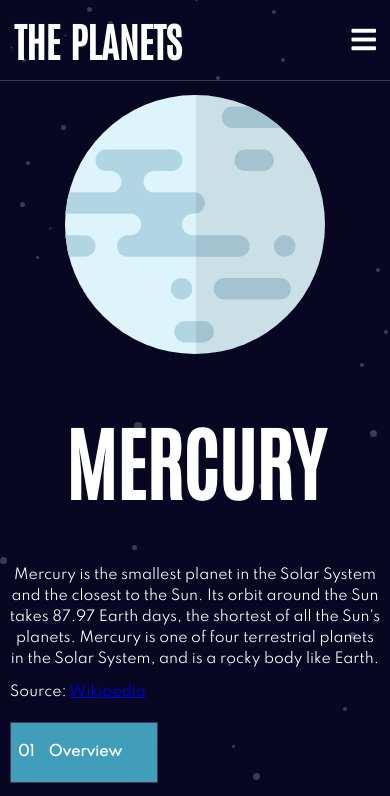
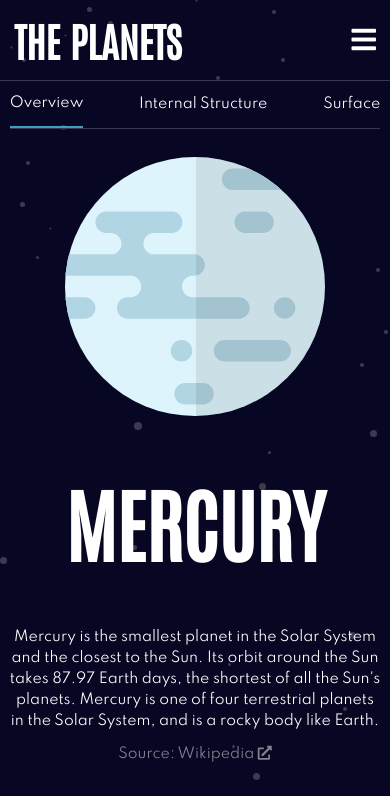
Before and after one commit to Buachie/planet-facts, a React (Create React App) app: page / in a window 390 px wide. Shown: the top 796 px of the page. Built offline with nearby package versions, Linux system fonts and the light colour scheme.

Commit message:
Fix spacing between planet and geography images,Replace buttons with nav bar on mobile

```diff
--- a/src/components/DisplayPlanets.tsx
+++ b/src/components/DisplayPlanets.tsx
@@ -39,7 +39,40 @@ const DisplayPlanets = (props: Planet) => {
 
   return (
     <div className={`planet ${props.data.name}`}>
-      <div className="button-container-mobile"></div>
+      <div className="button-container-mobile">
+        <div
+          className={`button ${overview ? "active" : null}`}
+          style={{
+            borderBottom: overview ? "2px solid " + props.data.color : "none",
+          }}
+          onClick={activateOverview}
+        >
+          <p>Overview</p>
+        </div>
+
+        <div
+          className={`button ${internal ? "active" : null}`}
+          style={{
+            borderBottom: internal
+              ? "2px solid " + props.data.color
+              : "transparent",
+          }}
+          onClick={activateInternal}
+        >
+          <p>Internal Structure</p>
+        </div>
+        <div
+          className={`button ${geology ? "active" : null}`}
+          style={{
+            borderBottom: geology
+              ? "2px solid " + props.data.color
+              : "transparent",
+          }}
+          onClick={activateGeology}
+        >
+          <p>Surface</p>
+        </div>
+      </div>
       <div className="planet-data">
         <div className="img-container">
           <img
@@ -81,7 +114,7 @@ const DisplayPlanets = (props: Planet) => {
                     : props.data.geology.source
                 }
               >
-                Wikipedia
+                Wikipedia <i className="fas fa-external-link-alt"></i>
               </a>
             </p>
           </div>
--- a/src/components/Footer.tsx
+++ b/src/components/Footer.tsx
@@ -1,11 +1,13 @@
 const Footer = () => {
   return (
     <footer className="footer">
-      <p>
-        <span dangerouslySetInnerHTML={{ __html: "&copy;" }} /> Aaron Buachie
-        2021
-      </p>
-      <a href="https://abuachie.com">abuachie.com</a>
+      <div className="footer-content">
+        <p>
+          <span dangerouslySetInnerHTML={{ __html: "&copy;" }} /> Aaron Buachie
+          2021
+        </p>
+        <a href="https://abuachie.com">abuachie.com</a>
+      </div>
     </footer>
   );
 };
--- a/src/components/Navbar.tsx
+++ b/src/components/Navbar.tsx
@@ -6,6 +6,7 @@ const Navbar = () => {
 
   return (
     <nav className="nav-bar">
+      <div className="nav-content">
         <h2 className="nav-title">The Planets</h2>
         <div className="menu-icon">
           <i
@@ -39,6 +40,7 @@ const Navbar = () => {
             Neptune
           </Link>
         </div>
+      </div>
     </nav>
   );
 };
--- a/src/data/data.json
+++ b/src/data/data.json
@@ -142,7 +142,7 @@
     "revolution": "29.46 Years",
     "radius": "58,232 KM",
     "temperature": "-138°c",
-    "color": "CD5120",
+    "color": "#CD5120",
     "images": {
       "planet": "./assets/planet-saturn.svg",
       "internal": "./assets/planet-saturn-internal.svg",
--- a/src/scss/main.css
+++ b/src/scss/main.css
@@ -47,10 +47,14 @@ h3 {
 }
 
 .nav-bar {
+  width: 100%;
+  border-bottom: 1px solid #38384f;
+}
+
+.nav-bar .nav-content {
   max-width: 1600px;
   margin: 0 auto;
   width: 100%;
-  border-bottom: 1px solid #38384f;
   display: -webkit-box;
   display: -ms-flexbox;
   display: flex;
@@ -64,15 +68,15 @@ h3 {
   padding: 1em;
 }
 
-.nav-bar .menu-icon {
+.nav-bar .nav-content .menu-icon {
   display: none;
 }
 
-.nav-bar .nav-title {
+.nav-bar .nav-content .nav-title {
   margin: 0;
 }
 
-.nav-bar .nav-menu {
+.nav-bar .nav-content .nav-menu {
   display: -webkit-box;
   display: -ms-flexbox;
   display: flex;
@@ -84,17 +88,22 @@ h3 {
   text-transform: uppercase;
 }
 
-.nav-bar .nav-menu a {
+.nav-bar .nav-content .nav-menu a {
   text-decoration: none;
   color: #fff;
 }
 
 footer {
+  width: 100%;
+  border-top: 1px solid #38384f;
+}
+
+footer .footer-content {
   max-width: 1600px;
   margin: 1em auto;
+  padding: 0.5em;
   width: 100%;
   bottom: 0;
-  border-top: 1px solid #38384f;
   display: -webkit-box;
   display: -ms-flexbox;
   display: flex;
@@ -111,6 +120,8 @@ footer {
   max-width: 1600px;
   width: 95%;
   margin: 0 auto;
+  margin-top: 2em;
+  margin-bottom: 2em;
 }
 
 .planet .planet-data {
@@ -144,6 +155,8 @@ footer {
   -webkit-box-align: center;
       -ms-flex-align: center;
           align-items: center;
+  -webkit-transition: all ease 0.5s;
+  transition: all ease 0.5s;
 }
 
 .planet .planet-data .img-container img {
@@ -152,9 +165,8 @@ footer {
 }
 
 .planet .planet-data .img-container .planet-geology {
-  position: relative;
-  bottom: 20;
-  width: 20%;
+  margin-top: -60px;
+  width: 15%;
 }
 
 .planet .planet-data .planet-info {
@@ -172,6 +184,15 @@ footer {
 .planet .planet-data .planet-info .source,
 .planet .planet-data .planet-info .button {
   font-family: Spartan;
+}
+
+.planet .planet-data .planet-info .source {
+  color: #838391;
+}
+
+.planet .planet-data .planet-info .source a {
+  text-decoration: none;
+  color: #838391;
 }
 
 .planet .planet-data .planet-info .planet-overview {
@@ -217,6 +238,10 @@ footer {
   font-weight: bold;
 }
 
+.planet .button-container-mobile {
+  display: none;
+}
+
 .planet-stats {
   margin-top: 3em;
   width: 100%;
@@ -247,7 +272,7 @@ footer {
 }
 
 @media screen and (max-width: 1000px) {
-  .nav-bar {
+  .nav-content {
     -webkit-box-orient: vertical;
     -webkit-box-direction: normal;
         -ms-flex-direction: column;
@@ -261,8 +286,8 @@ footer {
         -ms-flex-direction: column !important;
             flex-direction: column !important;
   }
-  .planet .planet-data .img-container img {
-    width: 100%;
+  .planet .planet-data .img-container .planet-geology {
+    width: 30%;
   }
   .planet .planet-data .planet-info {
     width: 100%;
@@ -289,7 +314,7 @@ footer {
 }
 
 @media screen and (max-width: 600px) {
-  .nav-bar {
+  .nav-content {
     position: relative;
     -webkit-box-orient: horizontal;
     -webkit-box-direction: normal;
@@ -299,7 +324,7 @@ footer {
         -ms-flex-pack: justify;
             justify-content: space-between;
   }
-  .nav-bar .nav-menu {
+  .nav-content .nav-menu {
     -webkit-box-orient: vertical;
     -webkit-box-direction: normal;
         -ms-flex-direction: column;
@@ -313,7 +338,7 @@ footer {
     -webkit-transition: all 0.5s ease;
     transition: all 0.5s ease;
   }
-  .nav-bar .active {
+  .nav-content .active {
     background: #070724;
     left: 0;
     opacity: 1;
@@ -322,8 +347,8 @@ footer {
     z-index: 1;
     overflow: hidden;
   }
-  .nav-bar .menu-icon {
-    display: block;
+  .nav-content .menu-icon {
+    display: block !important;
   }
   .planet-stats {
     -webkit-box-orient: vertical;
@@ -337,7 +362,19 @@ footer {
   }
 }
 
-@media screen and (max-width: 400px) {
+@media screen and (max-width: 485px) {
+  .planet {
+    margin-top: 0;
+  }
+  .planet .planet-data {
+    margin-top: 2em;
+  }
+  .planet .planet-data .info-container .source {
+    text-align: center;
+  }
+  .planet .planet-data .img-container .planet-geology {
+    width: 50%;
+  }
   .planet .planet-data .img-container img {
     width: 100%;
   }
@@ -355,5 +392,26 @@ footer {
   .planet .planet-data .planet-info .info-container .planet-overview {
     text-align: center;
   }
+  .planet .button-container {
+    display: none !important;
+  }
+  .planet .button-container-mobile {
+    border-bottom: 1px solid #38384f;
+    display: -webkit-box;
+    display: -ms-flexbox;
+    display: flex;
+    -webkit-box-orient: horizontal;
+    -webkit-box-direction: normal;
+        -ms-flex-direction: row;
+            flex-direction: row;
+    -webkit-box-pack: justify;
+        -ms-flex-pack: justify;
+            justify-content: space-between;
+    -webkit-box-align: center;
+        -ms-flex-align: center;
+            align-items: center;
+    -webkit-transition: all 0.5s ease;
+    transition: all 0.5s ease;
+  }
 }
 /*# sourceMappingURL=main.css.map */
--- a/src/scss/main.scss
+++ b/src/scss/main.scss
@@ -44,12 +44,14 @@ h3 {
   letter-spacing: 2.6px;
 }
 //Navbar
-
 .nav-bar {
+  width: 100%;
+  border-bottom: 1px solid #38384f;
+  .nav-content {
     max-width: 1600px;
     margin: 0 auto;
+    //margin-bottom: 1em;
     width: 100%;
-  border-bottom: 1px solid #38384f;
     display: flex;
     align-items: center;
     justify-content: space-between;
@@ -75,16 +77,21 @@ h3 {
       }
     }
   }
+}
 //Footer
 footer {
+  width: 100%;
+  border-top: 1px solid #38384f;
+  .footer-content {
     max-width: 1600px;
     margin: 1em auto;
+    padding: 0.5em;
     width: 100%;
     bottom: 0;
-  border-top: 1px solid #38384f;
     display: flex;
     align-items: center;
     justify-content: space-between;
+  }
 }
 
 //Planet Info
@@ -93,7 +100,8 @@ footer {
   max-width: 1600px;
   width: 95%;
   margin: 0 auto;
-
+  margin-top: 2em;
+  margin-bottom: 2em;
   .planet-data {
     display: flex;
     flex-direction: row;
@@ -107,14 +115,14 @@ footer {
       justify-content: center;
       align-items: center;
       //position: relative;
+      transition: all ease 0.5s;
       img {
         transition: all ease 0.5s;
       }
 
       .planet-geology {
-        position: relative;
-        bottom: 20;
-        width: 20%;
+        margin-top: -60px;
+        width: 15%;
       }
     }
     .planet-info {
@@ -127,10 +135,18 @@ footer {
       .button {
         font-family: Spartan;
       }
+      .source {
+        color: #838391;
+        a {
+          text-decoration: none;
+          color: #838391;
+        }
+      }
 
       .planet-overview {
         line-height: 1.5em;
       }
+
       .button-container {
         display: flex;
         flex-direction: column;
@@ -156,6 +172,9 @@ footer {
       }
     }
   }
+  .button-container-mobile {
+    display: none;
+  }
 }
 
 .planet-stats {
@@ -179,7 +198,7 @@ footer {
 }
 
 @media screen and (max-width: 1000px) {
-  .nav-bar {
+  .nav-content {
     flex-direction: column;
     gap: 0.5em;
     margin-bottom: 1em;
@@ -191,7 +210,10 @@ footer {
 
       .img-container {
         img {
-          width: 100%;
+          //width: 100%;
+        }
+        .planet-geology {
+          width: 30%;
         }
       }
       .planet-info {
@@ -212,7 +234,7 @@ footer {
 }
 
 @media screen and (max-width: 600px) {
-  .nav-bar {
+  .nav-content {
     position: relative;
     flex-direction: row;
     justify-content: space-between;
@@ -235,7 +257,7 @@ footer {
       overflow: hidden;
     }
     .menu-icon {
-      display: block;
+      display: block !important;
     }
   }
   .planet-stats {
@@ -247,10 +269,20 @@ footer {
   }
 }
 
-@media screen and (max-width: 400px) {
+@media screen and (max-width: 485px) {
   .planet {
+    margin-top: 0;
     .planet-data {
+      margin-top: 2em;
+      .info-container {
+        .source {
+          text-align: center;
+        }
+      }
       .img-container {
+        .planet-geology {
+          width: 50%;
+        }
         img {
           width: 100%;
         }
@@ -267,5 +299,16 @@ footer {
         }
       }
     }
+    .button-container {
+      display: none !important;
+    }
+    .button-container-mobile {
+      border-bottom: 1px solid #38384f;
+      display: flex;
+      flex-direction: row;
+      justify-content: space-between;
+      align-items: center;
+      transition: all 0.5s ease;
     }
   }
+}
```
Also changed, not shown: 1 other file (tests, documents, lock files or other folders). Lines whose indentation alone changed are shown as unchanged.
